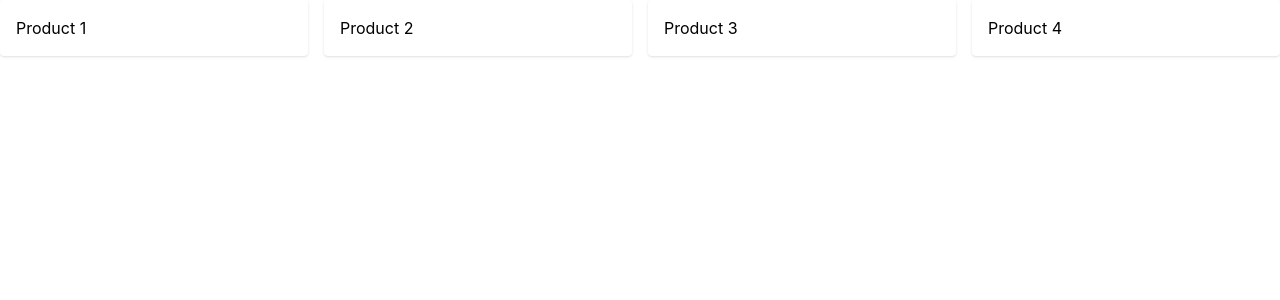
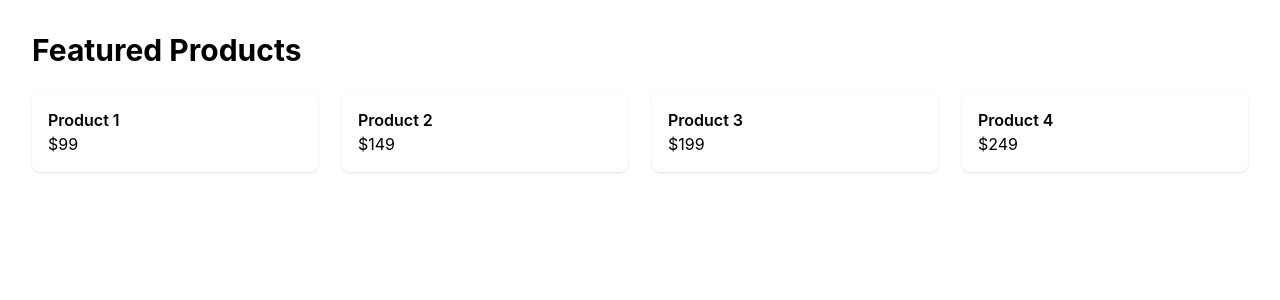
Before and after one commit to yadavabhishek1529/Reactjs-practice-codes-mini-projects, a React app in the folder 06-tailwind/: page / in a window 1280 px wide. Shown: the top 300 px of the page. Built offline with nearby package versions, Linux system fonts and the light colour scheme; the HTML template or start-up script is replaced by a standard one.

Commit message:
Practicingt advance tailwind css

```diff
--- a/06-tailwind/src/App.jsx
+++ b/06-tailwind/src/App.jsx
@@ -14,26 +14,73 @@ const App = () => {
   //   <div>3</div>
   // </div>
 
-<div className="grid grid-cols-1 md:grid-cols-2 lg:grid-cols-4 gap-4">
+// {/* <div className="grid grid-cols-1 md:grid-cols-2 lg:grid-cols-4 gap-4">
 
-  <div className="p-4 bg-white shadow rounded">
-    Product 1
+//   <div className="p-4 bg-white shadow rounded">
+//     Product 1
+//   </div>
+
+//   <div className="p-4 bg-white shadow rounded">
+//     Product 2
+//   </div>
+
+//   <div className="p-4 bg-white shadow rounded">
+//     Product 3
+//   </div>
+
+//   <div className="p-4 bg-white shadow rounded">
+//     Product 4
+//   </div>
+
+// </div> */}
+
+// Responsive Navbar
+// <nav className='flex justify-between items-center p-4'>
+
+//   <h1 className='text-xl font-bold'>
+//     Logo
+//   </h1>
+
+//   <ul className='hidden md:flex gap-6'>
+//     <li>Home</li>
+//     <li>About</li>
+//     <li>Services</li>
+//     <li>Contact</li>
+//   </ul>
+
+// </nav>
+
+<section className="p-8">
+
+  <h1 className="text-3xl font-bold mb-6">
+    Featured Products
+  </h1>
+
+  <div className="grid grid-cols-1 md:grid-cols-2 lg:grid-cols-4 gap-6">
+
+    <div className="shadow p-4 rounded-lg">
+      <h2 className="font-semibold">Product 1</h2>
+      <p>$99</p>
     </div>
 
-  <div className="p-4 bg-white shadow rounded">
-    Product 2
+    <div className="shadow p-4 rounded-lg">
+      <h2 className="font-semibold">Product 2</h2>
+      <p>$149</p>
     </div>
 
-  <div className="p-4 bg-white shadow rounded">
-    Product 3
+    <div className="shadow p-4 rounded-lg">
+      <h2 className="font-semibold">Product 3</h2>
+      <p>$199</p>
     </div>
 
-  <div className="p-4 bg-white shadow rounded">
-    Product 4
+    <div className="shadow p-4 rounded-lg">
+      <h2 className="font-semibold">Product 4</h2>
+      <p>$249</p>
     </div>
 
   </div>
 
+</section>
   )
 }
 
```
Lines whose indentation alone changed are shown as unchanged.
